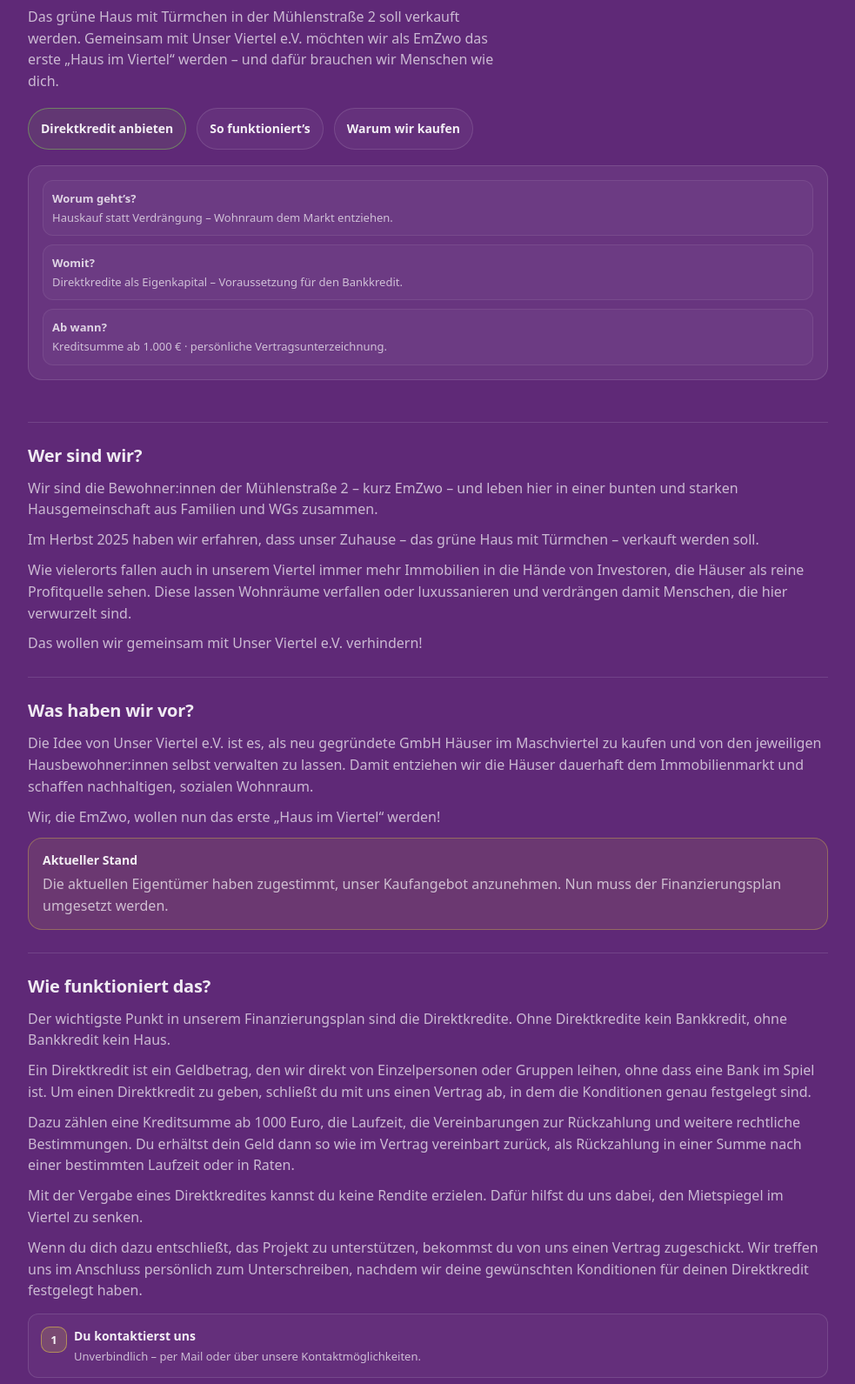
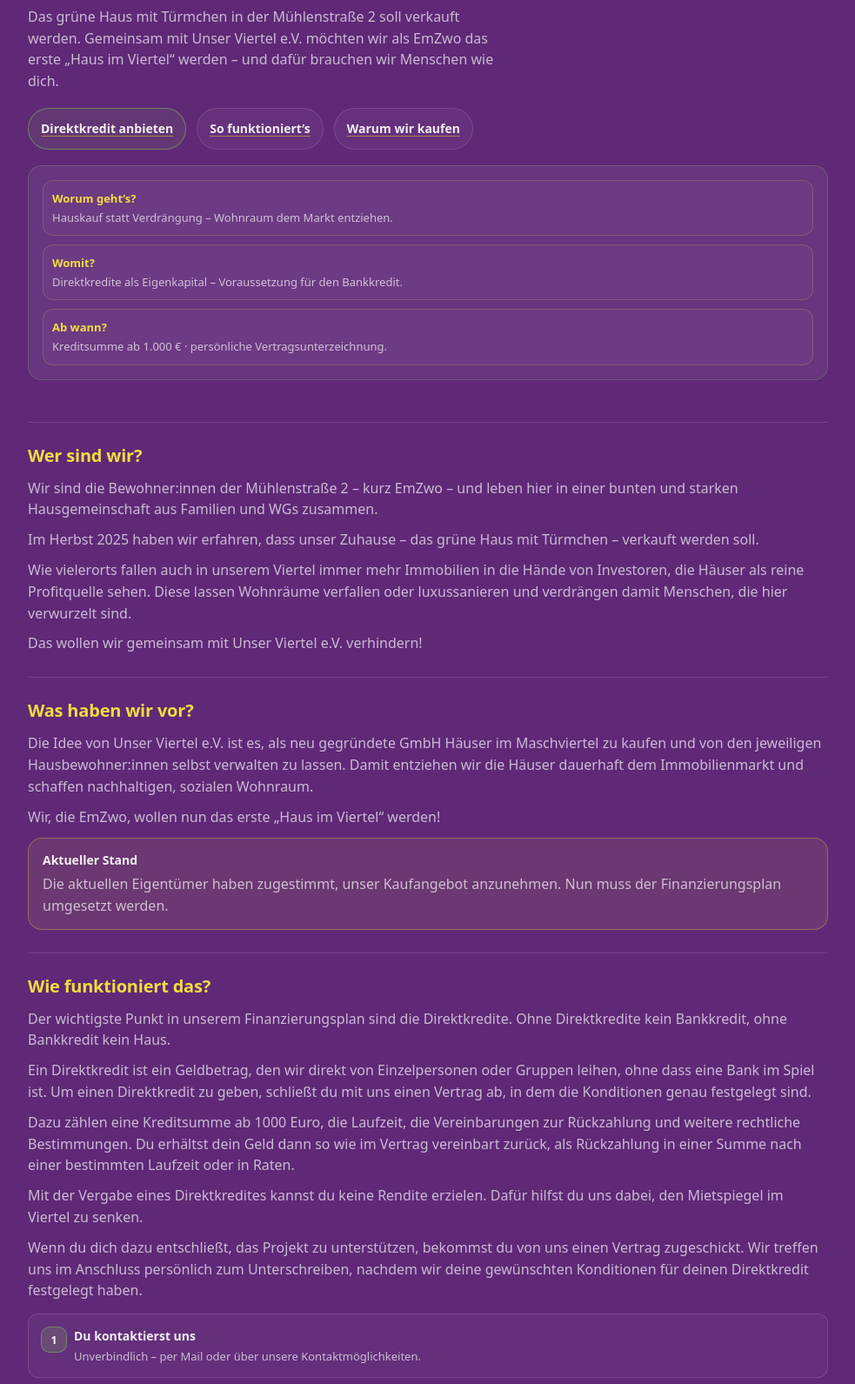
Before and after one commit to sichgeis/emzwo-solipage, a plain HTML site: page index.html in a window 1280 px wide. Shown: the part 308-1899 px from the top of the page at 87% size, without its empty margins (148-1131 px from the left). Drawn offline with Linux system fonts and the light colour scheme.

Commit message:
add link styling with yellow underlines and refine color scheme with yellow/green accents throughout

```diff
--- a/style.css
+++ b/style.css
@@ -43,6 +43,18 @@ a {
 a:hover,
 a:focus-visible {
   color: var(--accent-2);
+}
+
+main a {
+  text-decoration: underline;
+  text-decoration-thickness: 1px;
+  text-underline-offset: 3px;
+  text-decoration-color: rgba(255, 235, 59, 0.45);
+}
+
+main a:hover,
+main a:focus-visible {
+  text-decoration-color: rgba(255, 235, 59, 0.9);
 }
 
 .container {
@@ -220,7 +232,7 @@ h1::after {
   margin: 18px 0 0;
   padding: 16px;
   border-radius: var(--radius);
-  border: 1px solid var(--line);
+  border: 1px solid rgba(127, 189, 90, 0.28);
   background: var(--surface);
   display: grid;
   gap: 10px;
@@ -229,7 +241,7 @@ h1::after {
 .facts > div {
   padding: 10px 10px;
   border-radius: var(--radius-sm);
-  border: 1px solid rgba(255, 255, 255, 0.08);
+  border: 1px solid rgba(255, 235, 59, 0.18);
   background: rgba(255, 255, 255, 0.03);
 }
 
@@ -240,7 +252,7 @@ h1::after {
 
 .facts dt {
   font-size: 13px;
-  color: rgba(255, 255, 255, 0.78);
+  color: rgba(255, 235, 59, 0.92);
   font-weight: 650;
 }
 
@@ -253,14 +265,14 @@ h1::after {
 .section {
   margin-top: 26px;
   padding-top: 22px;
-  border-top: 1px solid var(--line);
+  border-top: 1px solid rgba(255, 255, 255, 0.12);
 }
 
 h2 {
   margin: 0 0 10px;
   font-size: 20px;
   letter-spacing: -0.01em;
-  color: rgba(255, 255, 255, 0.9);
+  color: rgba(255, 235, 59, 0.92);
 }
 
 p {
@@ -318,8 +330,8 @@ p {
   font-weight: 800;
   font-size: 13px;
   color: rgba(255, 255, 255, 0.92);
-  background: rgba(255, 235, 59, 0.14);
-  border: 1px solid rgba(255, 235, 59, 0.42);
+  background: rgba(127, 189, 90, 0.2);
+  border: 1px solid rgba(127, 189, 90, 0.55);
 }
 
 .steps strong {
@@ -341,6 +353,10 @@ p {
   color: rgba(255, 255, 255, 0.78);
   font-weight: 700;
   letter-spacing: 0.02em;
+}
+
+.signature {
+  color: rgba(255, 235, 59, 0.9);
 }
 
 footer {
```
